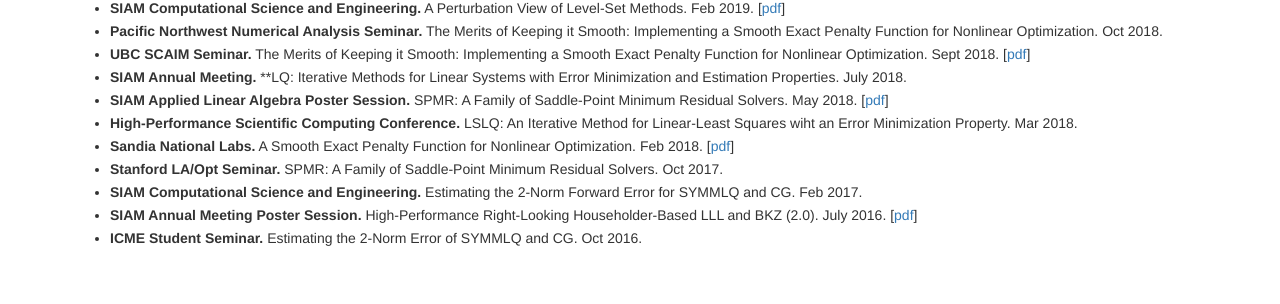
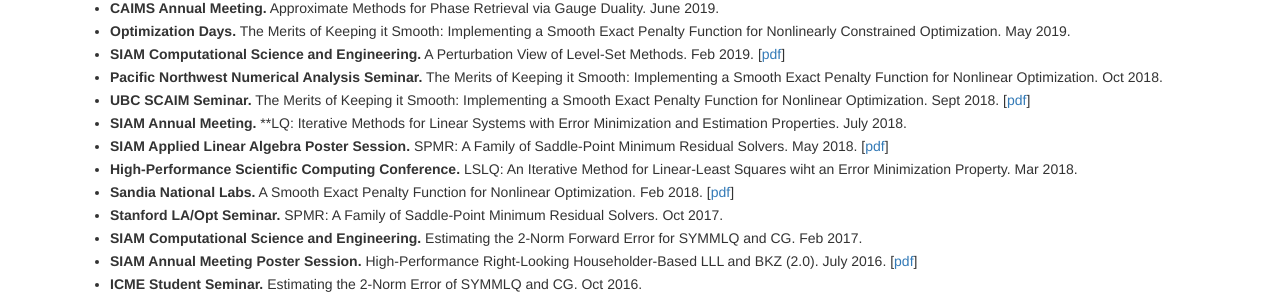
Before and after one commit to restrin/restrin.github.io, a plain HTML site: page publications.html in a window 1280 px wide. Shown: the part 692-996 px from the top of the page. Before the commit the page ends 950 px from the top, so only its background shows below. Drawn offline with nearby package versions, Linux system fonts and the light colour scheme; some packages are replaced by stand-ins of ours.

Commit message:
Added 2019 talks.

```diff
--- a/publications.html
+++ b/publications.html
@@ -89,6 +89,14 @@
     <div name="presentations" id="presentations">
       <h2> Presentations </h2>
       <ul>
+	<li> <b>CAIMS Annual Meeting.</b>
+	  Approximate Methods for Phase Retrieval via Gauge Duality.
+	  June 2019.
+	</li>
+	<li> <b>Optimization Days.</b>
+	  The Merits of Keeping it Smooth: Implementing a Smooth Exact Penalty Function for Nonlinearly Constrained Optimization.
+	  May 2019.
+	</li>
         <li> <b>SIAM Computational Science and Engineering.</b>
           A Perturbation View of Level-Set Methods.
           Feb 2019.
```
